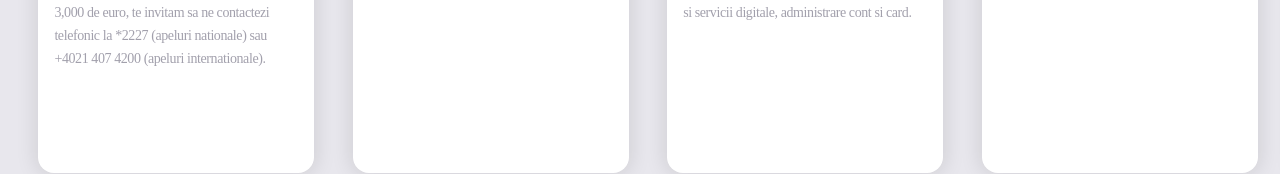
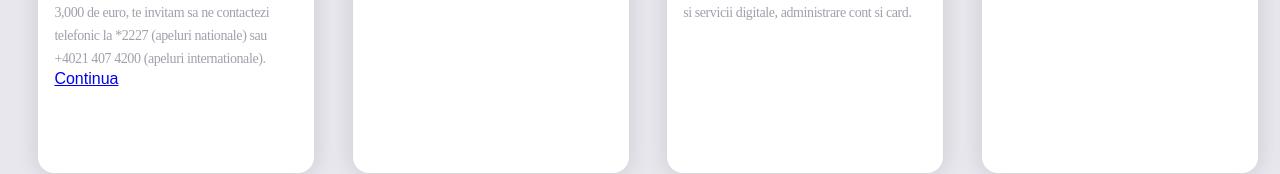
Before and after one commit to mircea-popa02/bcr-hack, a React (Create React App) app: page / in a window 1280 px wide. Shown: the part 570-744 px from the top of the page. Built offline with nearby package versions, Linux system fonts and the light colour scheme; no server answers.

Commit message:
continue

```diff
--- a/src/components/HeroSection.js
+++ b/src/components/HeroSection.js
@@ -58,6 +58,9 @@ const HeroSection = () => {
                   te invitam sa ne contactezi telefonic la *2227 (apeluri
                   nationale) sau +4021 407 4200 (apeluri internationale).
                 </p>
+                <Link to={`/list`} className={classes["btn--news"]}>
+                  <span>Continua</span>
+                </Link>
               </div>
               <div className={classes["card-bcr"]}>
                 <h2>Plata rata credit</h2>
```
